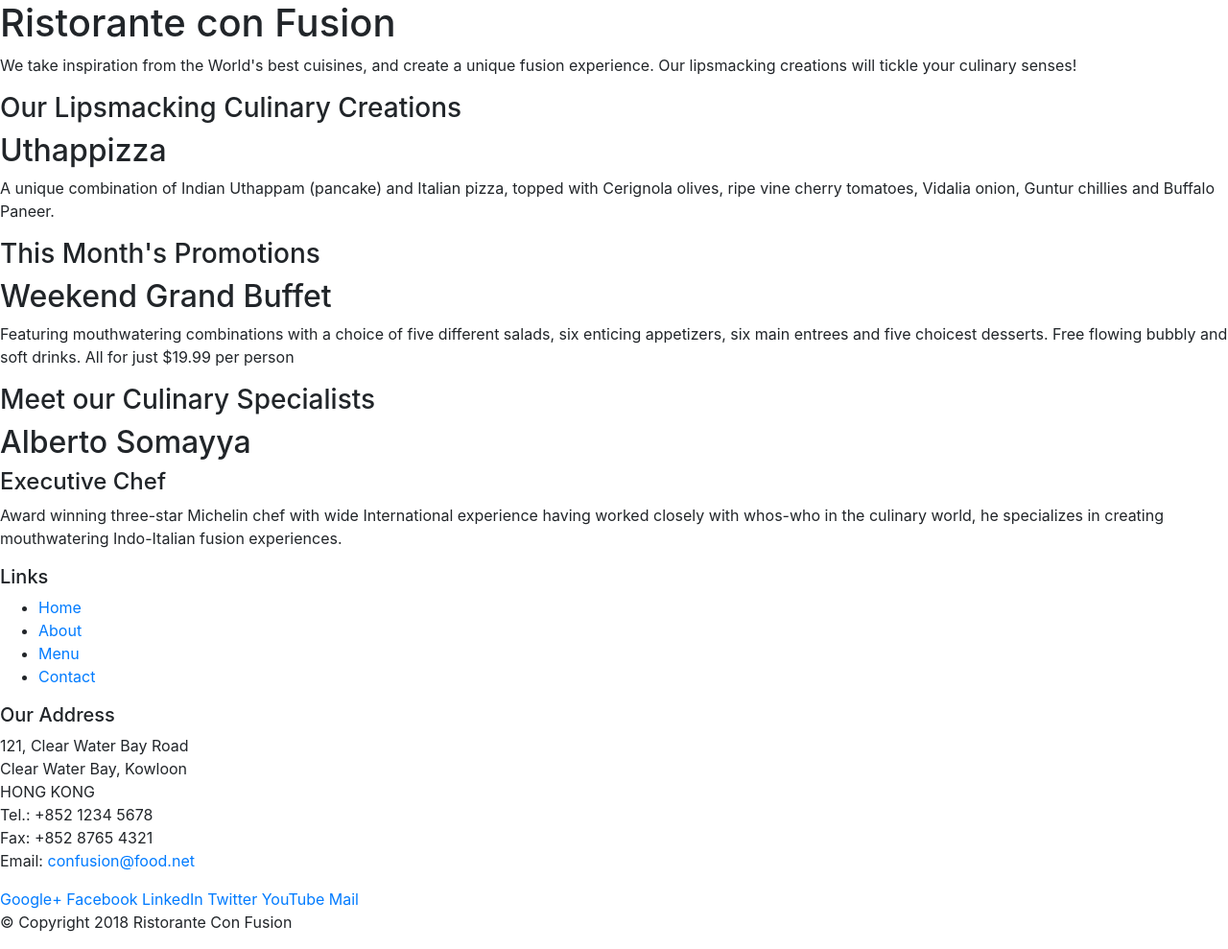
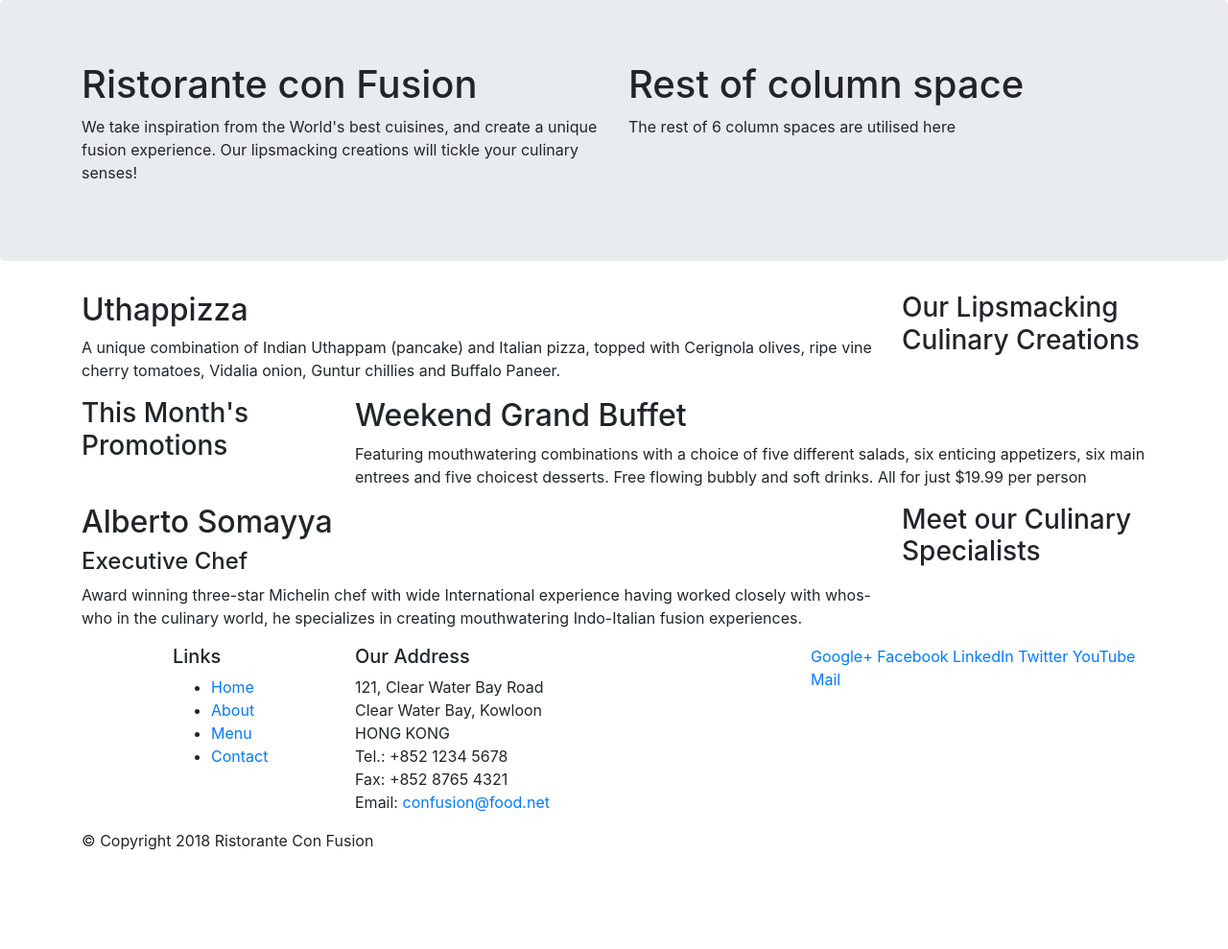
Before and after one commit to bhuwan1998/web-dev-course, a website: page index.html in a window 1280 px wide. Shown: the whole page at 96% size. After the commit the page ends 904 px from the top, so only its background shows below. Drawn offline with nearby package versions, Linux system fonts and the light colour scheme.

Commit message:
First Exercise

```diff
--- a/index.html
+++ b/index.html
@@ -16,39 +16,47 @@
 </head>
 
 <body>
-
-    <header>
-        <div>
-            <div>
-                <div>
+    <!-- Creating a jumbotron-->
+    <header class="jumbotron">
+        <div class="container">
+            <div class="row">
+                <div class="col-12 col-sm-6">
                     <h1>Ristorante con Fusion</h1>
                     <p>We take inspiration from the World's best cuisines, and create a unique fusion experience. Our
                         lipsmacking creations will tickle your culinary senses!</p>
                 </div>
-                <div>
+                <!-- Explicitly specifying for screens
+                for small we can see that we have specified 6 for the previous one
+                therefore it will specify the rest of the space and we don't need to
+                explicitly specify it.-->
+                <div class="col-12 col-sm">
+
+                    <h1> Rest of column space </h1>
+                    <p> The rest of 6 column spaces are utilised here </p>
                 </div>
             </div>
         </div>
     </header>
 
-    <div>
-        <div>
-            <div>
-                <h3>Our Lipsmacking Culinary Creations</h3>
+    <div class="container">
+        <div class="row">
+            <!-- Depending on the screen size automatically choose the size specified-->
+            <div class="col-12 col-sm-4 order-sm-last col-md-3">
+                <h3>Our Lipsmacking Culinary Creations</h3> <!-- This content will be pulled to the right-->
             </div>
-            <div>
-                <h2>Uthappizza</h2>
+            <div class="col col-sm order-sm-first col-md">
+                <h2>Uthappizza</h2> <!-- this content will be pulled to the left as it is ordered to be first-->
                 <p>A unique combination of Indian Uthappam (pancake) and Italian pizza, topped with Cerignola olives,
                     ripe vine cherry tomatoes, Vidalia onion, Guntur chillies and Buffalo Paneer.</p>
             </div>
         </div>
 
 
-        <div>
-            <div>
+        <div class="row">
+            <div class="col-12 col-sm-4 col-md-3">
                 <h3>This Month's Promotions</h3>
             </div>
-            <div>
+            <div class="col col-sm col-md">
                 <h2>Weekend Grand Buffet</h2>
                 <p>Featuring mouthwatering combinations with a choice of five different salads, six enticing appetizers,
                     six main entrees and five choicest desserts. Free flowing bubbly and soft drinks. All for just
@@ -56,11 +64,11 @@
             </div>
         </div>
 
-        <div>
-            <div>
+        <div class="row">
+            <div class="col-12 col-sm-4 order-sm-last col-md-3">
                 <h3>Meet our Culinary Specialists</h3>
             </div>
-            <div>
+            <div class="col col-sm order-sm-first col-md">
                 <h2>Alberto Somayya</h2>
                 <h4>Executive Chef</h4>
                 <p>Award winning three-star Michelin chef with wide International experience having worked closely with
@@ -69,11 +77,11 @@
             </div>
         </div>
     </div>
-
+    <!-- Creating a footer -->
     <footer>
-        <div>
-            <div>
-                <div>
+        <div class="container">
+            <div class="row">
+                <div class="col-4  offset-1 col-sm-2">
                     <h5>Links</h5>
                     <ul>
                         <li><a href="#">Home</a></li>
@@ -82,7 +90,7 @@
                         <li><a href="#">Contact</a></li>
                     </ul>
                 </div>
-                <div>
+                <div class="col-7 col-sm-5">
                     <h5>Our Address</h5>
                     <address>
                         121, Clear Water Bay Road<br>
@@ -93,7 +101,7 @@
                         Email: <a href="mailto:confusion@food.net">confusion@food.net</a>
                     </address>
                 </div>
-                <div>
+                <div class="col-12 col-sm-4">
                     <div>
                         <a href="http://google.com/+">Google+</a>
                         <a href="http://www.facebook.com/profile.php?id=">Facebook</a>
@@ -104,8 +112,8 @@
                     </div>
                 </div>
             </div>
-            <div>
-                <div>
+            <div class="row">
+                <div class="col-auto">
                     <p>© Copyright 2018 Ristorante Con Fusion</p>
                 </div>
             </div>
```
